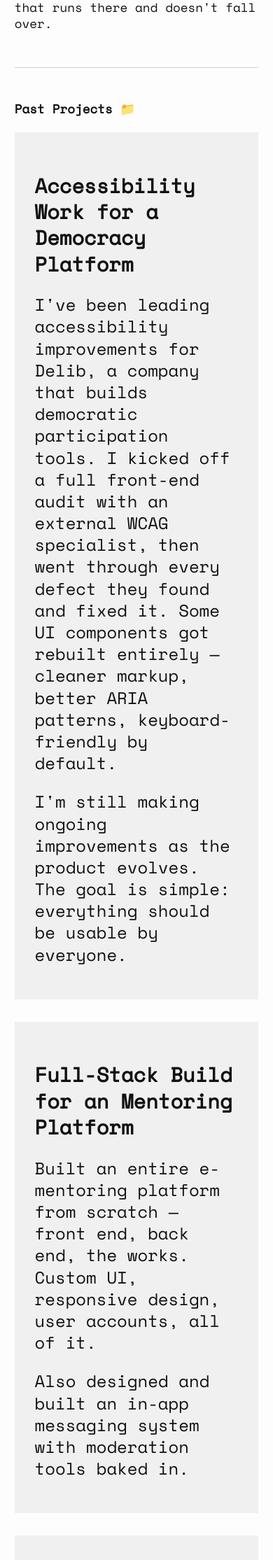
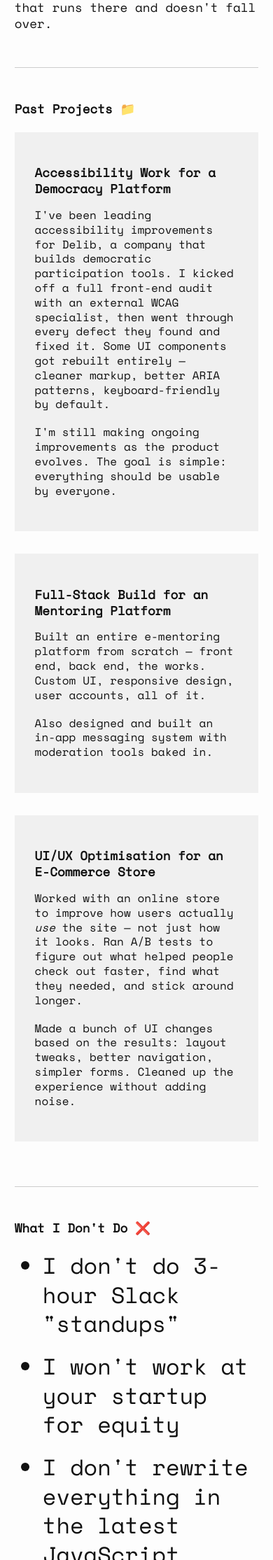
Before and after one commit to adamcheasley/adamcheasley.github.io, a Jekyll site: the page index.html, which Jekyll copies as it is, in a window 390 px wide. Shown: the part 1533-3762 px from the top of the page at 70% size. Built offline with Jekyll 4.4.1, drawn with Linux system fonts in a browser that asks for light colours.

Commit message:
refactor styles in index.html for improved readability on smaller screens

```diff
--- a/index.html
+++ b/index.html
@@ -67,8 +67,11 @@
         body {
           padding: 1.3rem;
         }
-        h1, h2, p {
+        h1, h2, h3, p {
             font-size: 1.1rem;
+        }
+        .description {
+           font-size: 1rem;
         }
         section:first-of-type {
             padding-top: 0;
```
